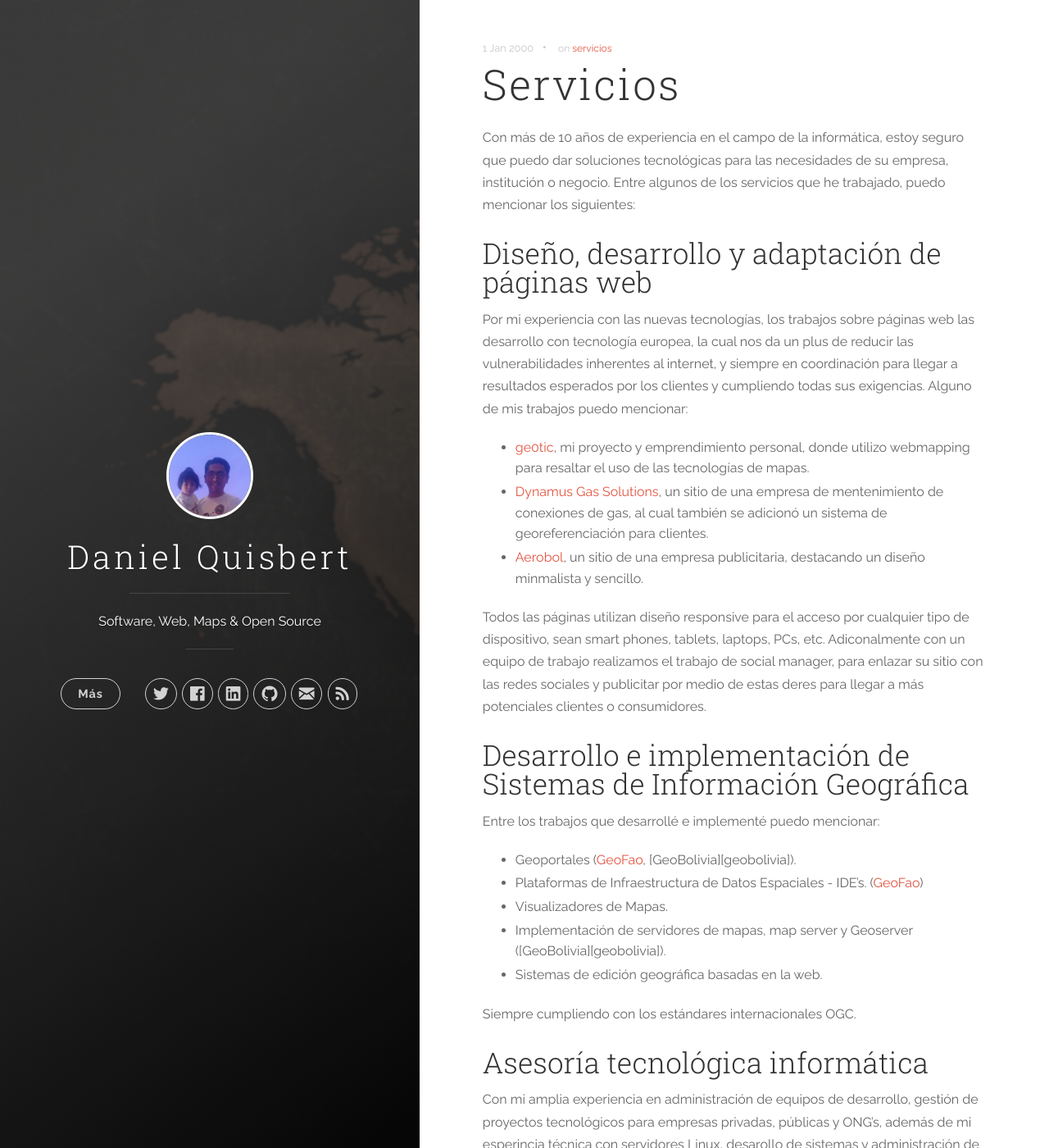
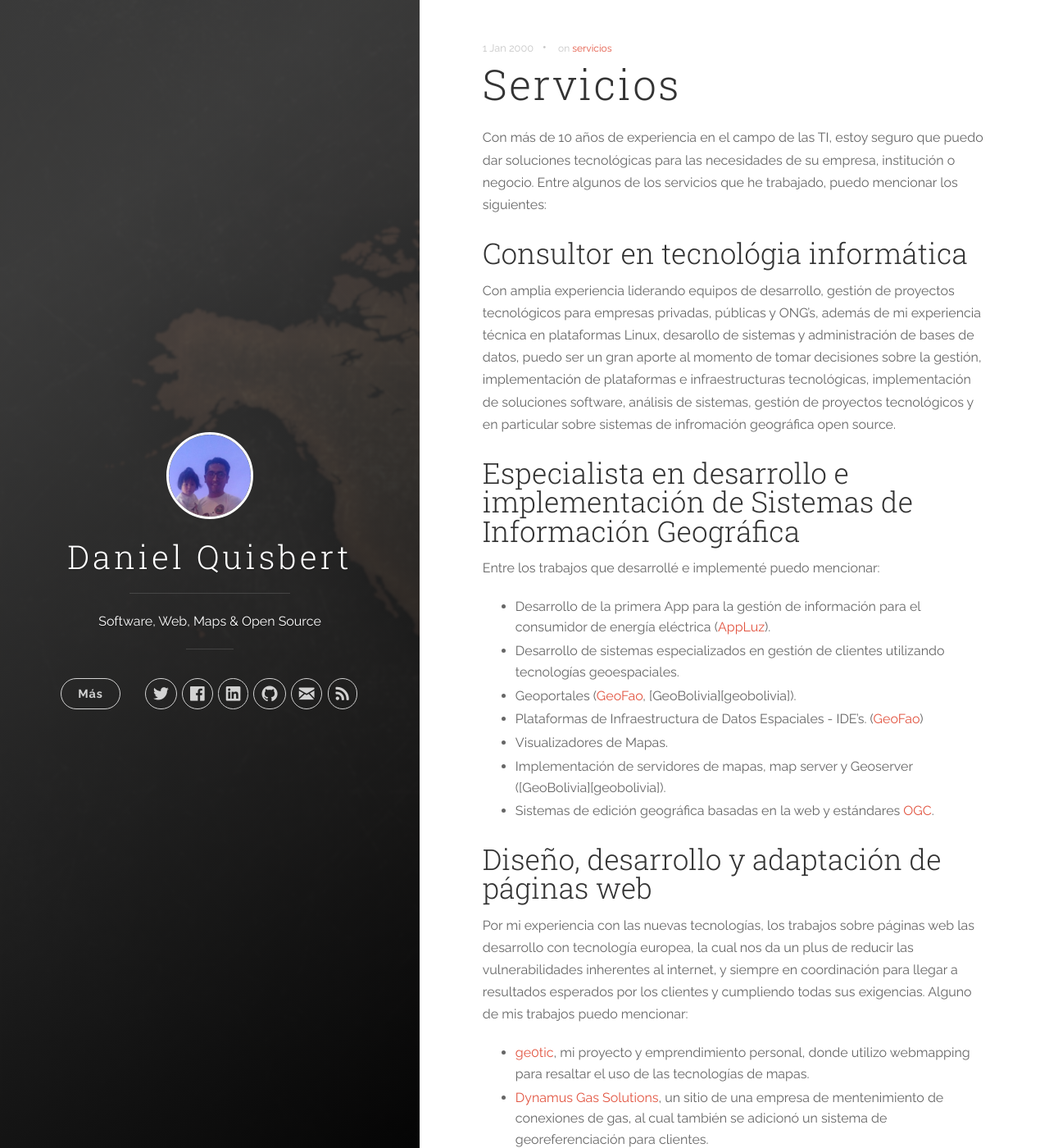
Before and after one commit to danielquisbert/danielquisbert.github.io, a Jekyll site: the page built from _posts/2000-01-01-servicios.markdown, in a window 1280 px wide and 1400 px high. Shown: the whole window at 82% size. Built offline with Jekyll 4.4.1, drawn with Linux system fonts in a browser that asks for light colours; some of the changed text lies outside the part shown.

Commit message:
mejora redacción

```diff
--- a/_posts/2000-01-01-servicios.markdown
+++ b/_posts/2000-01-01-servicios.markdown
@@ -5,7 +5,23 @@ categories: [servicios]
 tags: [servicios]
 ---
 
-Con más de 10 años de experiencia en el campo de la informática, estoy seguro que puedo dar soluciones tecnológicas para las necesidades de su empresa, institución o negocio. Entre algunos de los servicios que he trabajado, puedo mencionar los siguientes:
+Con más de 10 años de experiencia en el campo de las TI, estoy seguro que puedo dar soluciones tecnológicas para las necesidades de su empresa, institución o negocio. Entre algunos de los servicios que he trabajado, puedo mencionar los siguientes:
+
+## Consultor en tecnológia informática
+Con amplia experiencia liderando equipos de desarrollo, gestión de proyectos tecnológicos para empresas privadas, públicas y ONG's, además de mi experiencia técnica en plataformas Linux, desarollo de sistemas y administración de bases de datos, puedo ser un gran aporte al momento de tomar decisiones sobre la gestión, implementación de plataformas e infraestructuras tecnológicas, implementación de soluciones software, análisis de sistemas, gestión de proyectos tecnológicos y en particular sobre sistemas de infromación geográfica open source.
+
+
+## Especialista en desarrollo e implementación de Sistemas de Información Geográfica
+Entre los trabajos que desarrollé e implementé puedo mencionar:
+
+- Desarrollo de la primera App para la gestión de información para el consumidor de energía eléctrica ([AppLuz][AppLuz]).
+- Desarrollo de sistemas especializados en gestión de clientes utilizando tecnologías geoespaciales.
+- Geoportales ([GeoFao][geofao], [GeoBolivia][geobolivia]).
+- Plataformas de Infraestructura de Datos Espaciales - IDE's. ([GeoFao][geofao])
+- Visualizadores de Mapas.
+- Implementación de servidores de mapas, map server y Geoserver ([GeoBolivia][geobolivia]).
+- Sistemas de edición geográfica basadas en la web y estándares [OGC][ogc].
+
 
 ## Diseño, desarrollo y adaptación de páginas web
 Por mi experiencia con las nuevas tecnologías, los trabajos sobre páginas web las desarrollo con tecnología europea, la cual nos da un plus de reducir las vulnerabilidades inherentes al internet, y siempre en coordinación para llegar a resultados esperados por los clientes y cumpliendo todas sus exigencias. Alguno de mis trabajos puedo mencionar:
@@ -18,22 +34,13 @@ Por mi experiencia con las nuevas tecnologías, los trabajos sobre páginas web
 Todos las páginas utilizan diseño responsive para el acceso por cualquier tipo de dispositivo, sean smart phones, tablets, laptops, PCs, etc.
 Adiconalmente con un equipo de trabajo realizamos el trabajo de social manager, para enlazar su sitio con las redes sociales y publicitar por medio de estas deres para llegar a más potenciales clientes o consumidores.
 
-## Desarrollo e implementación de Sistemas de Información Geográfica
-Entre los trabajos que desarrollé e implementé puedo mencionar:
 
-- Geoportales ([GeoFao][geofao], [GeoBolivia][geobolivia]).
-- Plataformas de Infraestructura de Datos Espaciales - IDE's. ([GeoFao][geofao])
-- Visualizadores de Mapas.
-- Implementación de servidores de mapas, map server y Geoserver ([GeoBolivia][geobolivia]).
-- Sistemas de edición geográfica basadas en la web.
 
-Siempre cumpliendo con los estándares internacionales OGC.
-
-## Asesoría tecnológica informática
-Con mi amplia experiencia en administración de equipos de desarrollo, gestión de proyectos tecnológicos para empresas privadas, públicas y ONG's, además de mi esperincia técnica con servidores Linux, desarollo de sistemas y administración de bases de datos, puedo ser un gran aporte al momento de tomar decisiones sobre infraestructuras tecnológicas, implementación de soluciones software, análisis de sistemas, gestión de proyectos tecnológicos y en particular sobre sistemas de infromación geográfica open source.
 
 
 [ge0tic]:      https://ge0tic.github.io
 [dynamusgas]:  http://www.dynamusgas.com
 [aerobol]:     http://www.aerobol.com
 [geofao]:      http://geofao.org.bo
+[AppLuz]:		https://play.google.com/store/apps/details?id=com.endetecnologias.appdlp&hl=es_GT
+[ogc]:			https://es.wikipedia.org/wiki/Open_Geospatial_Consortium
```
